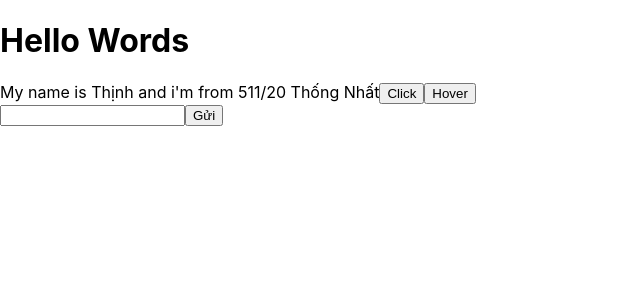
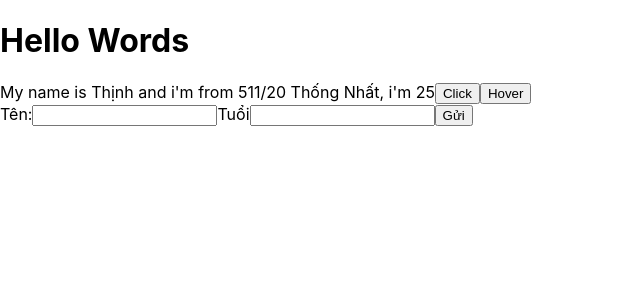
Before and after one commit to ThinhChu/React-JS, a React (Create React App) app: page / in a window 1280 px wide. Shown: the top 300 px of the page, without its empty margins (0-640 px from the left). Built offline with nearby package versions, Linux system fonts and the light colour scheme.

Commit message:
Nesting Component

```diff
--- a/src/components/MyComponent.js
+++ b/src/components/MyComponent.js
@@ -2,50 +2,12 @@
 // function component
 
 import React from "react";
+import UseInfo from "./UserInfo";
 
 class Mycomponent extends React.Component {
-  state = {
-    name: "Thịnh",
-    address: "511/20 Thống Nhất",
-    age: 25,
-  };
-
-  handleClick = (event) => {
-    this.setState({
-      name: "Sdadas",
-    });
-    console.log("Đã click thành công", this.state.name);
-  };
-
-  handleHover(event) {
-    console.log("Đã hover thành công");
-  }
-
-  handleChange = (event) => {
-    // console.log(event.target.value);
-    this.setState({
-      name: event.target.value,
-    });
-  };
-
-  handleSubmit = (event) => {
-    event.preventDefault();
-    console.log(this.state);
-  };
-
   //JSX
   render() {
-    return (
-      <div>
-        My name is {this.state.name} and i'm from {this.state.address}
-        <button onClick={this.handleClick}>Click</button>
-        <button onMouseOver={this.handleHover}>Hover</button>
-        <form onSubmit={this.handleSubmit}>
-          <input type="text" onChange={this.handleChange} />
-          <button type="submit">Gửi</button>
-        </form>
-      </div>
-    );
+    return <UseInfo></UseInfo>;
   }
 }
 
--- /dev/null
+++ b/src/components/UserInfo.js
@@ -0,0 +1,47 @@
+import React from "react";
+
+class UseInfo extends React.Component {
+  state = {
+    name: "Thịnh",
+    address: "511/20 Thống Nhất",
+    age: 25,
+  };
+
+  handleChangeName = (event) => {
+    // console.log(event.target.value);
+    this.setState({
+      name: event.target.value,
+    });
+  };
+
+  handleChangeAge = (event) => {
+    // console.log(event.target.value);
+    this.setState({
+      age: event.target.value,
+    });
+  };
+
+  handleSubmit = (event) => {
+    event.preventDefault();
+    console.log(this.state);
+  };
+  render() {
+    return (
+      <div>
+        My name is {this.state.name} and i'm from {this.state.address}, i'm{" "}
+        {this.state.age}
+        <button onClick={this.handleClick}>Click</button>
+        <button onMouseOver={this.handleHover}>Hover</button>
+        <form onSubmit={this.handleSubmit}>
+          <label>Tên:</label>
+          <input type="text" onChange={this.handleChangeName} />
+          <label>Tuổi</label>
+          <input type="text" onChange={this.handleChangeAge} />
+          <button type="submit">Gửi</button>
+        </form>
+      </div>
+    );
+  }
+}
+
+export default UseInfo;
```
